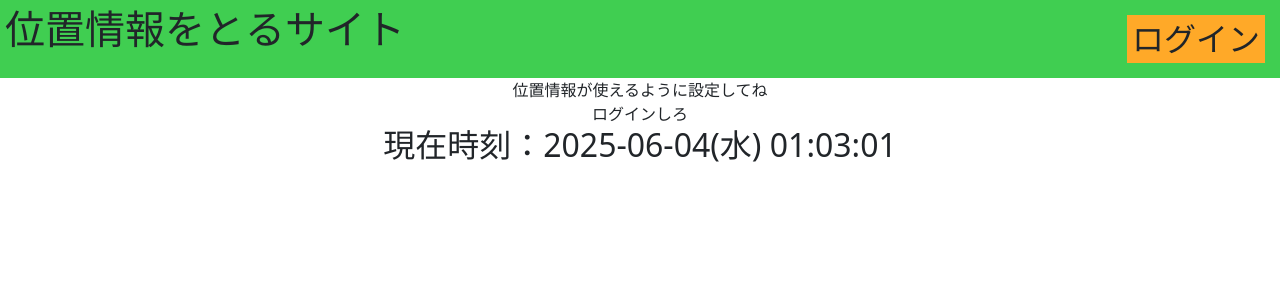
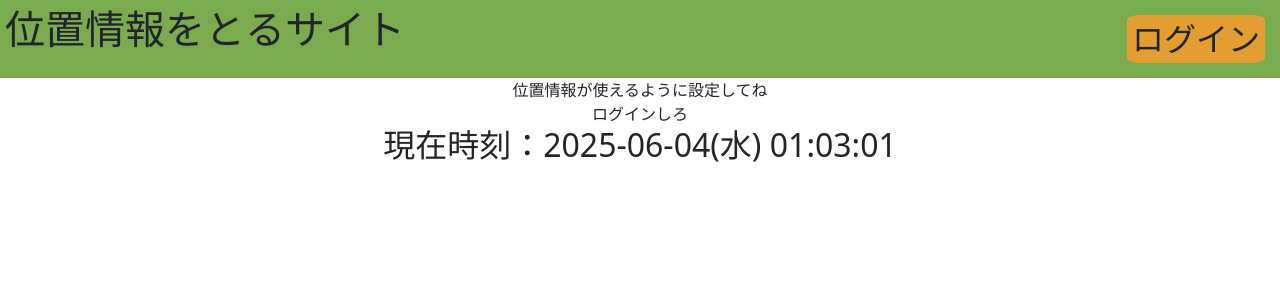
Before and after one commit to HaneMoon/KasuCounter, a React (Vite) app: page / in a window 1280 px wide. Shown: the top 300 px of the page. Built offline with nearby package versions, Linux system fonts and the light colour scheme; no server answers.

Commit message:
styles.scss追加

```diff
--- a/src/components/location.tsx
+++ b/src/components/location.tsx
@@ -4,7 +4,8 @@ import Button from "react-bootstrap/Button"
 export default function Location() {
     const [location, setLocation] = useState({ lat: 0, lng: 0 })
     return (
-        <>        <h1>位置情報</h1>
+        <>
+            <h1>位置情報</h1>
             <div>
                 <div>緯度: {location.lat}</div>
                 <div>経度: {location.lng}</div>
--- /dev/null
+++ b/src/components/style.module.scss
@@ -0,0 +1,4 @@
+
+.text{
+
+}
--- a/src/pages/header.module.scss
+++ b/src/pages/header.module.scss
@@ -1,13 +1,15 @@
 .header {
-     background-color: rgb(64, 206, 81);
+   background-color: #7bab4f;
+
     .title {
         display: flex;
         justify-content: space-between;
-       margin:auto;
+        margin: auto;
         padding: 5px;
 
         .login {
-            background-color: rgb(255, 169, 40);
+            background-color: rgb(227, 157, 51);
+            border-radius: 10%;
             margin: 10px;
             padding: 5px;
 
```
